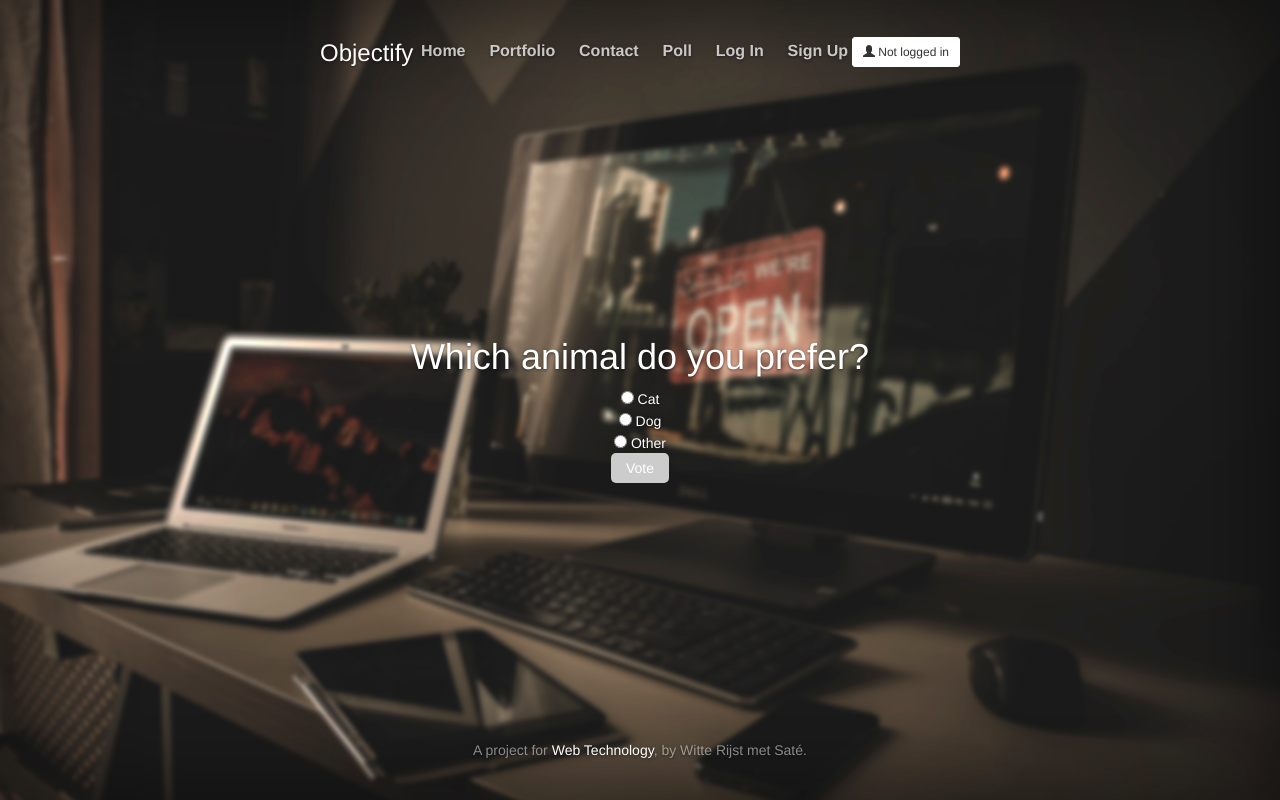
After one commit to rensoostenbach/microblog, a Flask app: page /question in a window 1280 px wide. The commit adds this page. Run offline with Flask 2, Linux system fonts and the light colour scheme; parts of the project's set-up code (start-up, migrations or seed data) failed here and were passed over; some libraries are stand-ins or nearby versions.

Commit message:
Added polling system

```diff
--- a/app/routes.py
+++ b/app/routes.py
@@ -177,6 +177,40 @@ def edit_profile():
     return render_template('edit_profile.html', title='Edit Profile',
                            form=form)
 
+poll_data = {
+   'question' : 'Which animal do you prefer?',
+   'fields'   : ['Cat', 'Dog', 'Other']
+}
+polltxt = 'data.txt'
+
+@app.route('/question')
+def question():
+    return render_template('poll.html', data=poll_data)
+
+@app.route('/poll')
+def poll():
+    vote = request.args.get('field')
+
+    out = open(polltxt, 'a')
+    out.write( vote + '\n' )
+    out.close()
+
+    return render_template('thankyou.html', data=poll_data)
+
+@app.route('/pollresults')
+def show_results():
+    votes = {}
+    for f in poll_data['fields']:
+        votes[f] = 0
+
+    f  = open(polltxt, 'r')
+    for line in f:
+        vote = line.rstrip("\n")
+        votes[vote] += 1
+
+    return render_template('pollresults.html', data=poll_data, votes=votes)
+
+
 @app.before_request
 def before_request():
     if current_user.is_authenticated:
--- a/app/templates/layout.html
+++ b/app/templates/layout.html
@@ -53,6 +53,7 @@
                   <li><a href="{{ url_for('index') }}">Home</a></li>
                   <li><a href="{{ url_for('portfolio') }}">Portfolio</a></li>
                   <li><a href="{{ url_for('contact') }}">Contact</a></li>
+                  <li><a href="{{ url_for('question') }}">Poll</a></li>
                   {% if current_user.is_anonymous %}
                   <li class="nav-item">
                     <a class="nav-link" href="{{ url_for('login') }}">Log In</a>
--- /dev/null
+++ b/app/templates/poll.html
@@ -0,0 +1,11 @@
+{% extends "layout.html" %}
+
+{% block content %}
+<h1>{{ data.question }}</h1>
+<form action="/poll">
+  {% for e in data.fields %}
+     <input type="radio" name="field" value="{{ e }}"> {{ e }}<br>
+  {% endfor %}
+  <input type="submit" value="Vote" />
+</form>
+{% endblock %}
--- /dev/null
+++ b/data.txt
@@ -0,0 +1,2 @@
+Cat
+Cat
```
Also changed, not shown: app/templates/pollresults.html (added, +12 -0 lines), app/templates/thankyou.html (added, +7 -0 lines).
